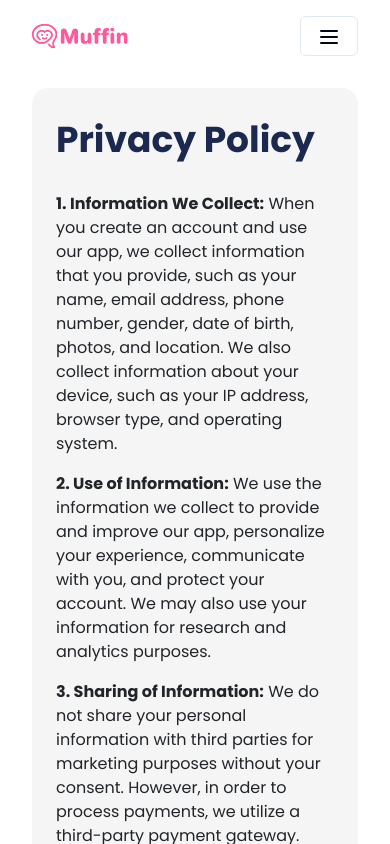
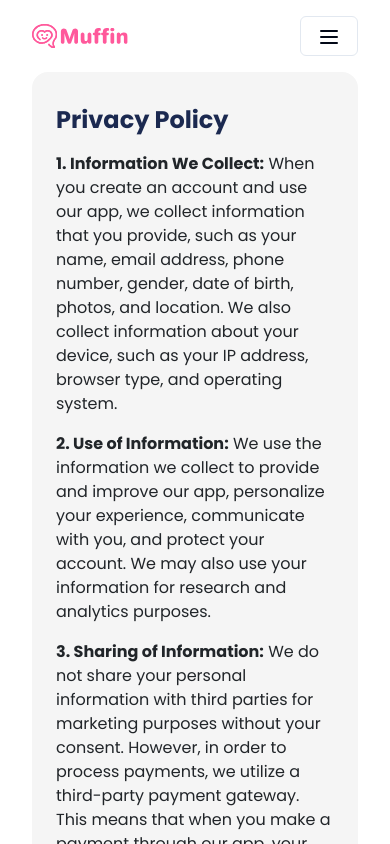
Before and after one commit to rv100101/muft, a React (Vite) app: page /privacy-policy in a window 390 px wide. Shown: the top 844 px of the page. Built offline with nearby package versions, Linux system fonts and the light colour scheme.

Commit message:
refactor: responsive

```diff
--- a/src/pages/privacyPolicyPage.tsx
+++ b/src/pages/privacyPolicyPage.tsx
@@ -10,8 +10,10 @@ const PrivacyPolicyPage = () => {
     </p>
   ));
   return (
-    <div className="space-y-8 my-8 py-8 px-6 rounded-2xl bg-secondaryBackground">
-      <h1 className="text-4xl font-bold text-[#1B2950]">Privacy Policy</h1>
+    <div className="space-y-4 md:space-y-8 md:my-8 py-8 px-6 rounded-2xl bg-secondaryBackground">
+      <h1 className="text-2xl md:text-4xl font-bold text-[#1B2950]">
+        Privacy Policy
+      </h1>
       <div className="text-[#212529] space-y-4">{policies}</div>
     </div>
   );
```
